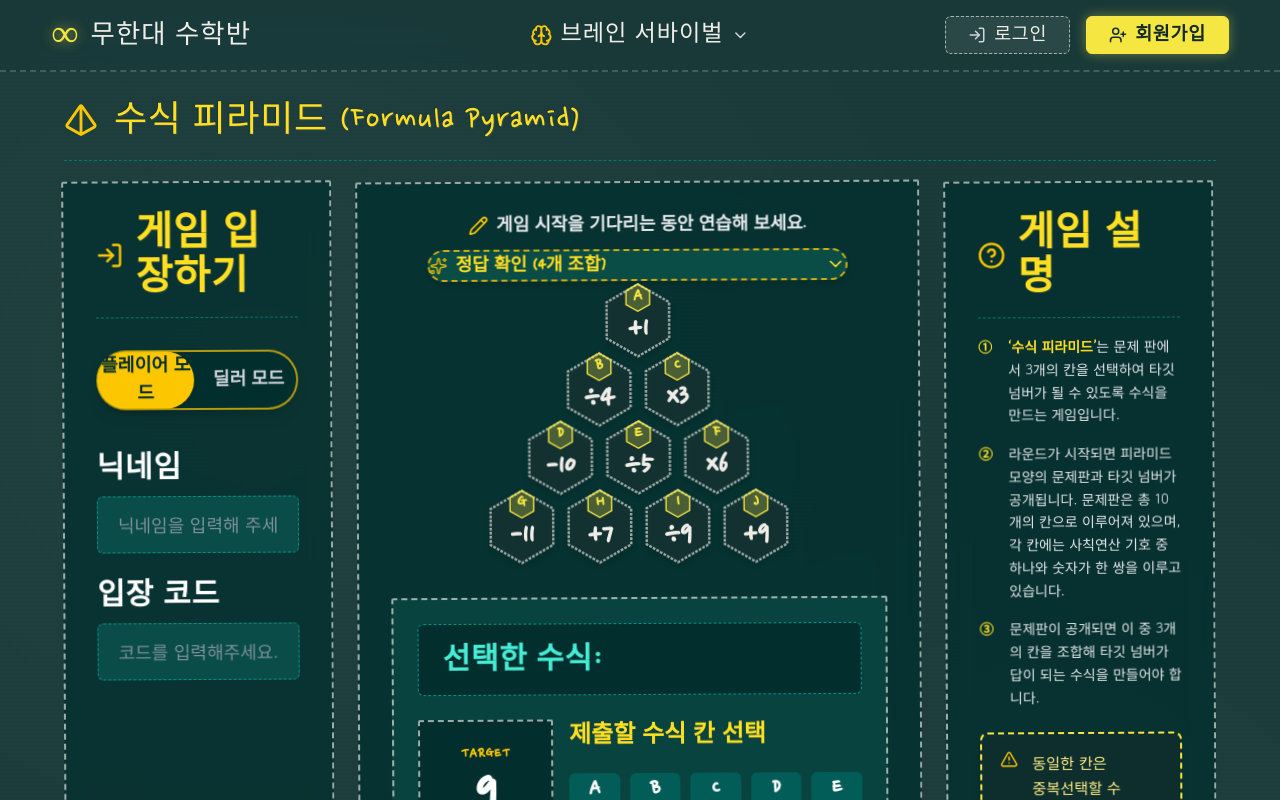
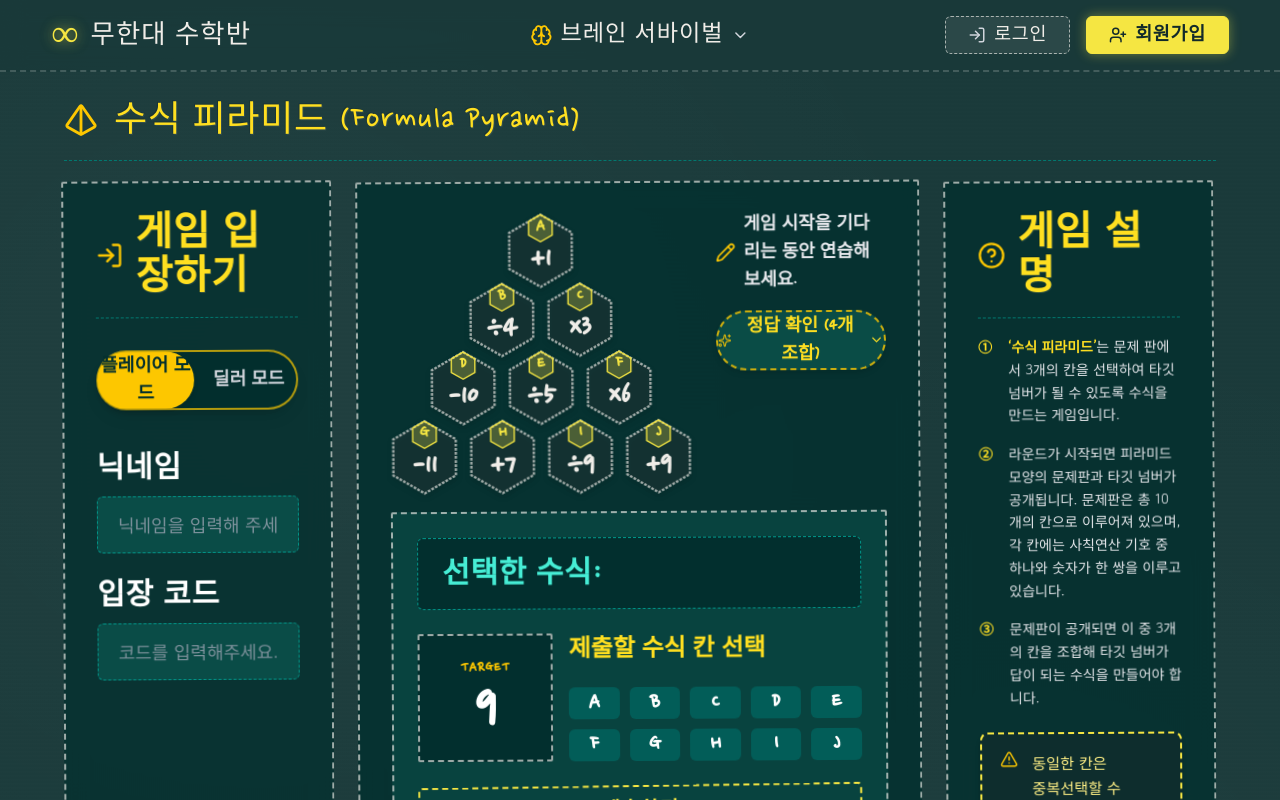
Before and after one commit to rlawlsdnjs78-infinity/infinitymath, a Next.js app: page /formula-pyramid in a window 1280 px wide. Shown: the top 800 px of the page. Built offline with nearby package versions, Linux system fonts and the light colour scheme.

Commit message:
fix: place pyramid on left and explanation/solutions on right in one block, center-align answer view button text

```diff
--- a/src/app/formula-pyramid/page.tsx
+++ b/src/app/formula-pyramid/page.tsx
@@ -443,34 +443,53 @@ export default function FormulaPyramidPage() {
           </div>
 
           {/* ── [중앙 박스] xl:col-span-6 ─────────────────────────────────── */}
-          <div className="xl:col-span-6 chalk-box content-box flex flex-col items-center bg-teal-950/85 backdrop-blur-md h-full min-h-[640px] p-6 sm:p-7">
+          <div className="xl:col-span-6 chalk-box content-box flex flex-col bg-teal-950/85 backdrop-blur-md h-full min-h-[640px] p-6 sm:p-7">
             {mode === "player" ? (
               <>
-                {/* [요구사항 1 & 2] 연습 문구 & 정답 확인 버튼 중앙 정렬 및 가로 길이 일치 */}
-                <div className="w-full flex flex-col items-center justify-center gap-2.5 mb-4">
-                  <div className="flex items-center gap-2 text-base sm:text-lg text-gray-200 font-semibold" style={{ fontFamily: "var(--font-chalk)" }}>
+                {/* [요구사항] 한 블록 안에서 좌측: 피라미드, 우측: 설명글 & 정답보기 */}
+                <div className="w-full flex flex-col xl:flex-row items-center xl:items-start justify-between gap-6 mb-4">
+                  {/* [좌측] 대칭 피라미드 */}
+                  <div className="flex flex-col items-center justify-center flex-shrink-0 py-2 mx-auto xl:mx-0">
+                    {PYRAMID_DATA.map((row, rowIndex) => (
+                      <div
+                        key={rowIndex}
+                        className="flex justify-center gap-2 sm:gap-2.5"
+                        style={{ marginTop: rowIndex === 0 ? "0px" : "-10px" }}
+                      >
+                        {row.map((node) => (
+                          <HexagonCell
+                            key={node.id}
+                            node={node}
+                            isSelected={selectedNodes.includes(node.id)}
+                            onClick={() => handleNodeClick(node.id)}
+                          />
+                        ))}
+                      </div>
+                    ))}
+                  </div>
+
+                  {/* [우측] 연습 설명글 & 정답확인 버튼 (문구 가운데 정렬) & 정답 목록 펼침 */}
+                  <div className="flex-1 w-full flex flex-col items-center xl:items-stretch gap-4">
+                    <div className="flex items-center gap-2 text-base sm:text-lg text-gray-200 font-semibold justify-center xl:justify-start" style={{ fontFamily: "var(--font-chalk)" }}>
                       <Pencil size={20} className="text-yellow-400 flex-shrink-0" />
                       <span>게임 시작을 기다리는 동안 연습해 보세요.</span>
                     </div>
 
-                  {/* [요구사항 2] 연습해 보세요 문구와 가로 길이를 일치시키고 큼직한 글씨로 가독성 확보 */}
+                    {/* '정답 확인' 버튼 - 박스 가운데 정렬 */}
                     <button
                       type="button"
                       onClick={() => setShowSolutions(!showSolutions)}
-                    className="w-full max-w-[420px] flex items-center justify-between px-5 py-2.5 rounded-full bg-teal-900/90 hover:bg-teal-800 border-2 border-dashed border-yellow-400/80 text-yellow-300 text-base sm:text-lg font-bold transition-all cursor-pointer shadow-md"
+                      className="w-full flex items-center justify-center gap-3 px-5 py-3 rounded-full bg-teal-900/90 hover:bg-teal-800 border-2 border-dashed border-yellow-400/80 text-yellow-300 text-base sm:text-lg font-bold transition-all cursor-pointer shadow-md text-center"
                       style={{ fontFamily: "var(--font-chalk)" }}
                     >
-                    <div className="flex items-center gap-2">
                       <Sparkles size={18} className="text-yellow-400 animate-pulse" />
                       <span>정답 확인 ({validSolutions.length}개 조합)</span>
-                    </div>
                       {showSolutions ? <ChevronUp size={20} /> : <ChevronDown size={20} />}
                     </button>
-                </div>
 
-                {/* [요구사항 3] 정답 확인 클릭 시 바로 아래쪽으로만 창이 펼쳐지고, 계산식 없이 답만 4개씩 표출 */}
+                    {/* 바로 아래쪽으로만 펼쳐지는 정답 목록 창 */}
                     {showSolutions && (
-                  <div className="w-full max-w-[420px] bg-teal-900/95 rounded-xl p-4 mb-4 border-2 border-dashed border-yellow-400/80 shadow-2xl flex flex-col gap-3 mx-auto">
+                      <div className="w-full bg-teal-900/95 rounded-xl p-4 border-2 border-dashed border-yellow-400/80 shadow-2xl flex flex-col gap-3">
                         <div className="flex items-center justify-between border-b border-teal-700 pb-2">
                           <span className="text-sm font-bold text-yellow-300" style={{ fontFamily: "var(--font-chalk)" }}>
                             💡 TARGET 9 정답 목록
@@ -496,28 +515,7 @@ export default function FormulaPyramidPage() {
                         </div>
                       </div>
                     )}
-
-                {/* [요구사항 1] 피라미드 모양 대칭 복구 및 중앙 정렬 */}
-                <div
-                  className="py-3 my-1 flex flex-col items-center justify-center w-full overflow-visible"
-                  style={{ marginBottom: "1rem" }}
-                >
-                  {PYRAMID_DATA.map((row, rowIndex) => (
-                    <div
-                      key={rowIndex}
-                      className="flex justify-center gap-2 sm:gap-2.5"
-                      style={{ marginTop: rowIndex === 0 ? "0px" : "-10px" }}
-                    >
-                      {row.map((node) => (
-                        <HexagonCell
-                          key={node.id}
-                          node={node}
-                          isSelected={selectedNodes.includes(node.id)}
-                          onClick={() => handleNodeClick(node.id)}
-                        />
-                      ))}
                   </div>
-                  ))}
                 </div>
 
                 {/* [요구사항 2, 3, 4, 5] 정답 입력 박스 레이아웃 & 고정 높이 안내창 변신 */}
```
Lines whose indentation alone changed are shown as unchanged.
